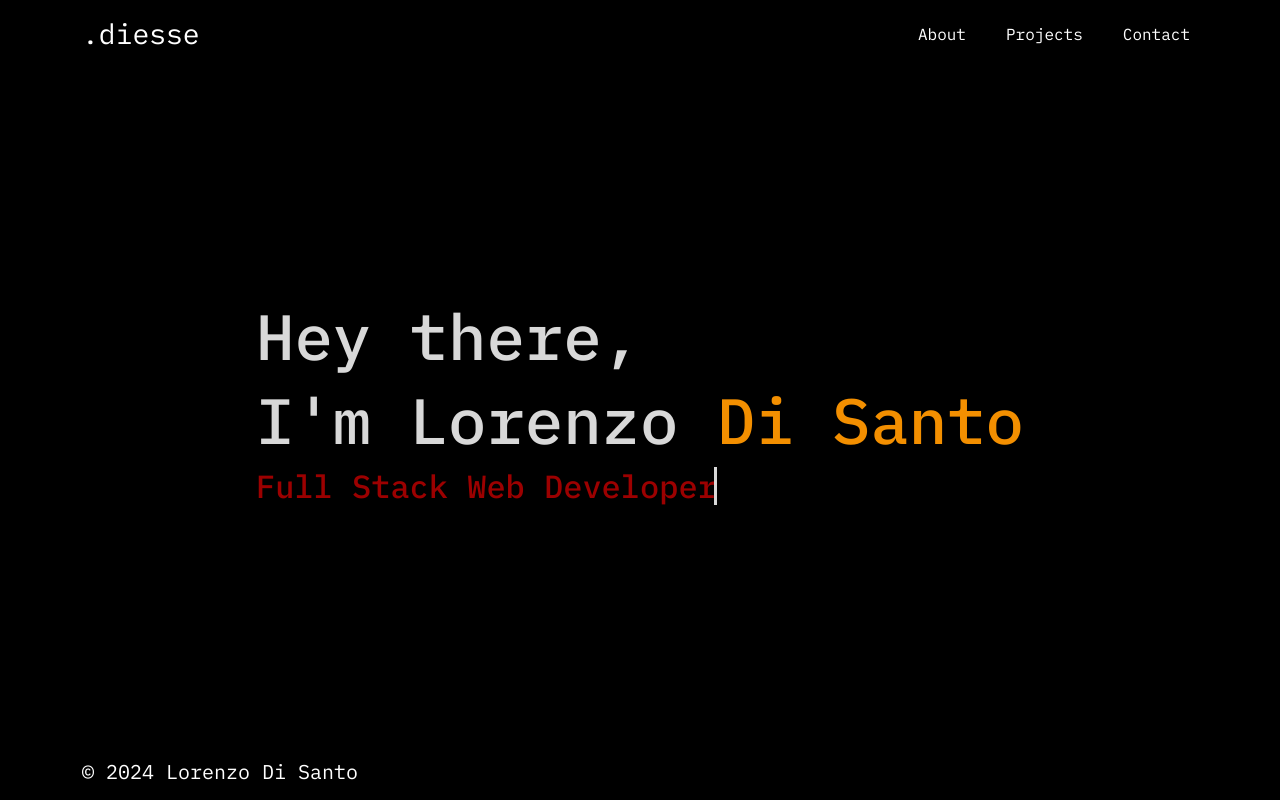
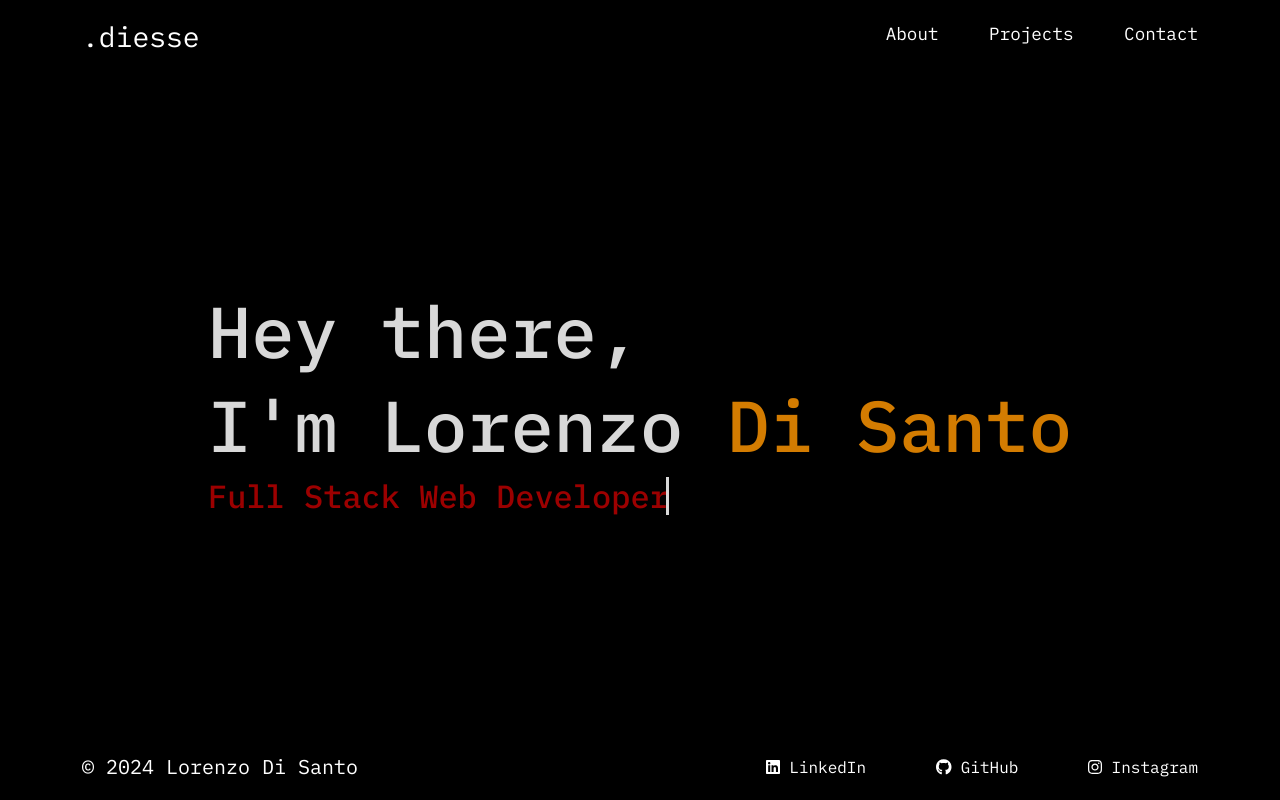
Before and after one commit to lorenzodisanto/portfolio, a Vue app: page / in a window 1280 px wide. Built offline with nearby package versions, Linux system fonts and the light colour scheme.

Commit message:
feat: add header active class

```diff
--- a/src/components/AppFooter.vue
+++ b/src/components/AppFooter.vue
@@ -8,14 +8,35 @@ export default {
 <template>
   <footer>
     <nav class="navbar">
-      <div class="container">
-        <a
-          class="navbar-brand text-white"
-          href="https://github.com/lorenzodisanto"
-          target="_blank"
-        >
-          &copy; 2024 {{ author }}
-        </a>
+      <div class="container d-flex justify-content-between">
+        <div>
+          <span class="navbar-brand text-white" href="" target="_blank">
+            &copy; 2024 {{ author }}
+          </span>
+        </div>
+        <div class="social">
+          <a
+            href="https://www.linkedin.com/in/lorenzo-di-santo-454282266/"
+            class="text-white"
+            target="_blank"
+          >
+            <font-awesome-icon icon="fa-brands fa-linkedin" /> LinkedIn
+          </a>
+          <a
+            href="https://github.com/lorenzodisanto"
+            class="text-white"
+            target="_blank"
+          >
+            <font-awesome-icon icon="fa-brands fa-github" /> GitHub
+          </a>
+          <a
+            href="https://www.instagram.com/llor.ds/"
+            class="text-white"
+            target="_blank"
+          >
+            <font-awesome-icon icon="fa-brands fa-instagram" /> Instagram
+          </a>
+        </div>
       </div>
     </nav>
   </footer>
@@ -25,5 +46,13 @@ export default {
 footer {
   height: 56px;
   background-color: black;
+
+  .social {
+    font-size: 1rem;
+    a {
+      text-decoration: none;
+      margin-left: 60px;
+    }
+  }
 }
 </style>
--- a/src/components/AppHeader.vue
+++ b/src/components/AppHeader.vue
@@ -7,49 +7,41 @@ export default {
 
 <template>
   <header>
-    <nav class="navbar navbar-expand-lg">
-      <div class="container">
+    <nav class="navMenu">
+      <div
+        class="container d-flex justify-content-between align-items-center py-3"
+      >
+        <div>
           <router-link
             :to="{ name: 'home' }"
             class="navbar-brand text-white fs-3"
           >
             {{ title }}
           </router-link>
-        <button
-          class="navbar-toggler border border-white"
-          type="button"
-          data-bs-toggle="collapse"
-          data-bs-target="#navbarNav"
-          aria-controls="navbarNav"
-          aria-expanded="false"
-          aria-label="Toggle navigation"
+        </div>
+        <div>
+          <router-link
+            :to="{ name: 'about' }"
+            class="options"
+            active-class="active"
           >
-          <span class="navbar-toggler-icon text-white"></span>
-        </button>
-        <div class="collapse navbar-collapse flex-grow-0" id="navbarNav">
-          <ul class="navbar-nav">
-            <li class="nav-item ms-4">
-              <router-link :to="{ name: 'about' }" class="nav-link text-white">
             About
           </router-link>
-            </li>
-            <li class="nav-item ms-4">
           <router-link
             :to="{ name: 'projects' }"
-                class="nav-link text-white"
+            class="options"
+            active-class="active"
           >
             Projects
           </router-link>
-            </li>
-            <li class="nav-item ms-4">
           <router-link
             :to="{ name: 'contact' }"
-                class="nav-link text-white"
+            class="options"
+            active-class="active"
           >
             Contact
           </router-link>
-            </li>
-          </ul>
+          <div class="dot"></div>
         </div>
       </div>
     </nav>
@@ -63,5 +55,61 @@ header {
   z-index: 1;
   height: 67px;
   background-color: black;
+
+  .navMenu a {
+    color: white;
+    text-decoration: none;
+    font-size: 1.1em;
+    -webkit-transition: all 0.2s ease-in-out;
+    transition: all 0.2s ease-in-out;
+  }
+
+  .navMenu .options {
+    margin-left: 40px;
+  }
+
+  .navMenu .active {
+    color: #d37c01;
+  }
+
+  .navMenu a:hover {
+    color: #d37c01;
+  }
+
+  .navMenu .dot {
+    width: 6px;
+    height: 6px;
+    background: #d37c01;
+    border-radius: 50%;
+    opacity: 0;
+    -webkit-transform: translateX(30px);
+    transform: translateX(30px);
+    -webkit-transition: all 0.2s ease-in-out;
+    transition: all 0.2s ease-in-out;
+  }
+
+  .navMenu a:nth-child(1):hover ~ .dot {
+    -webkit-transform: translateX(65px);
+    transform: translateX(65px);
+    -webkit-transition: all 0.2s ease-in-out;
+    transition: all 0.2s ease-in-out;
+    opacity: 1;
+  }
+
+  .navMenu a:nth-child(2):hover ~ .dot {
+    -webkit-transform: translateX(180px);
+    transform: translateX(180px);
+    -webkit-transition: all 0.2s ease-in-out;
+    transition: all 0.2s ease-in-out;
+    opacity: 1;
+  }
+
+  .navMenu a:nth-child(3):hover ~ .dot {
+    -webkit-transform: translateX(310px);
+    transform: translateX(310px);
+    -webkit-transition: all 0.2s ease-in-out;
+    transition: all 0.2s ease-in-out;
+    opacity: 1;
+  }
 }
 </style>
--- a/src/components/ProjectList.vue
+++ b/src/components/ProjectList.vue
@@ -55,7 +55,7 @@ export default {
 
 <template>
   <main>
-    <div class="container">
+    <div class="container pb-5">
       <!-- griglia Card -->
       <div class="row row-cols-lg-2 row-cols-1 g-4">
         <project-card v-for="project in this.projects" :project="project" />
--- a/src/main.js
+++ b/src/main.js
@@ -14,8 +14,13 @@ import { library } from "@fortawesome/fontawesome-svg-core";
 import { FontAwesomeIcon } from "@fortawesome/vue-fontawesome";
 
 import { faLeftLong } from "@fortawesome/free-solid-svg-icons";
+import {
+  faLinkedin,
+  faInstagram,
+  faGithub,
+} from "@fortawesome/free-brands-svg-icons";
 
-library.add(faLeftLong);
+library.add(faLeftLong, faLinkedin, faInstagram, faGithub);
 
 const app = createApp(App);
 
--- a/src/pages/AboutPage.vue
+++ b/src/pages/AboutPage.vue
@@ -9,7 +9,7 @@ export default {
 </script>
 
 <template>
-  <div class="container">
+  <div class="container py-5">
     <h1>{{ title }}</h1>
     <div class="wrapper">
       <div class="d-flex">
--- a/src/pages/BlogPage.vue
+++ b/src/pages/BlogPage.vue
@@ -12,7 +12,7 @@ export default {
 </script>
 
 <template>
-  <div class="container">
+  <div class="container py-5">
     <h1>{{ title }}</h1>
   </div>
   <project-list></project-list>
--- a/src/pages/ContactPage.vue
+++ b/src/pages/ContactPage.vue
@@ -9,7 +9,7 @@ export default {
 </script>
 
 <template>
-  <div class="container">
+  <div class="container py-5">
     <h1>{{ title }}</h1>
     <div class="wrapper">
       <p>
--- a/src/pages/HomePage.vue
+++ b/src/pages/HomePage.vue
@@ -10,7 +10,7 @@ export default {
   <div class="wrapper container">
     <div>
       <h2>Hey there,</h2>
-      <h2>I'm Lorenzo <span style="color: #f38f00">Di Santo</span></h2>
+      <h2>I'm Lorenzo <span style="color: #d37c01">Di Santo</span></h2>
       <h4 class="typing-demo">
         <span style="color: rgb(156, 0, 0)"> Full Stack Web Developer </span>
       </h4>
@@ -20,10 +20,10 @@ export default {
 
 <style lang="scss" scoped>
 h2 {
-  font-size: 4rem;
+  font-size: 4.5rem;
 }
 h4 {
-  font-size: 2rem;
+  font-size: 2.5rem;
 }
 .typing-demo {
   width: 24ch;
--- a/src/pages/ProjectPage.vue
+++ b/src/pages/ProjectPage.vue
@@ -27,13 +27,13 @@ export default {
 
 <template>
   <!-- stampa pagina dettaglio provvisoria -->
-  <div class="container">
+  <div class="container py-5">
     <div class="d-flex justify-content-between">
       <h1>{{ name }}</h1>
       <button
         @click="goBack"
         class="btn my-3"
-        style="background-color: #f38f00; color: white"
+        style="background-color: #d37c01; color: white"
       >
         <font-awesome-icon icon="fa-solid fa-left-long" /> Projects
       </button>
```
Lines whose indentation alone changed are shown as unchanged.
